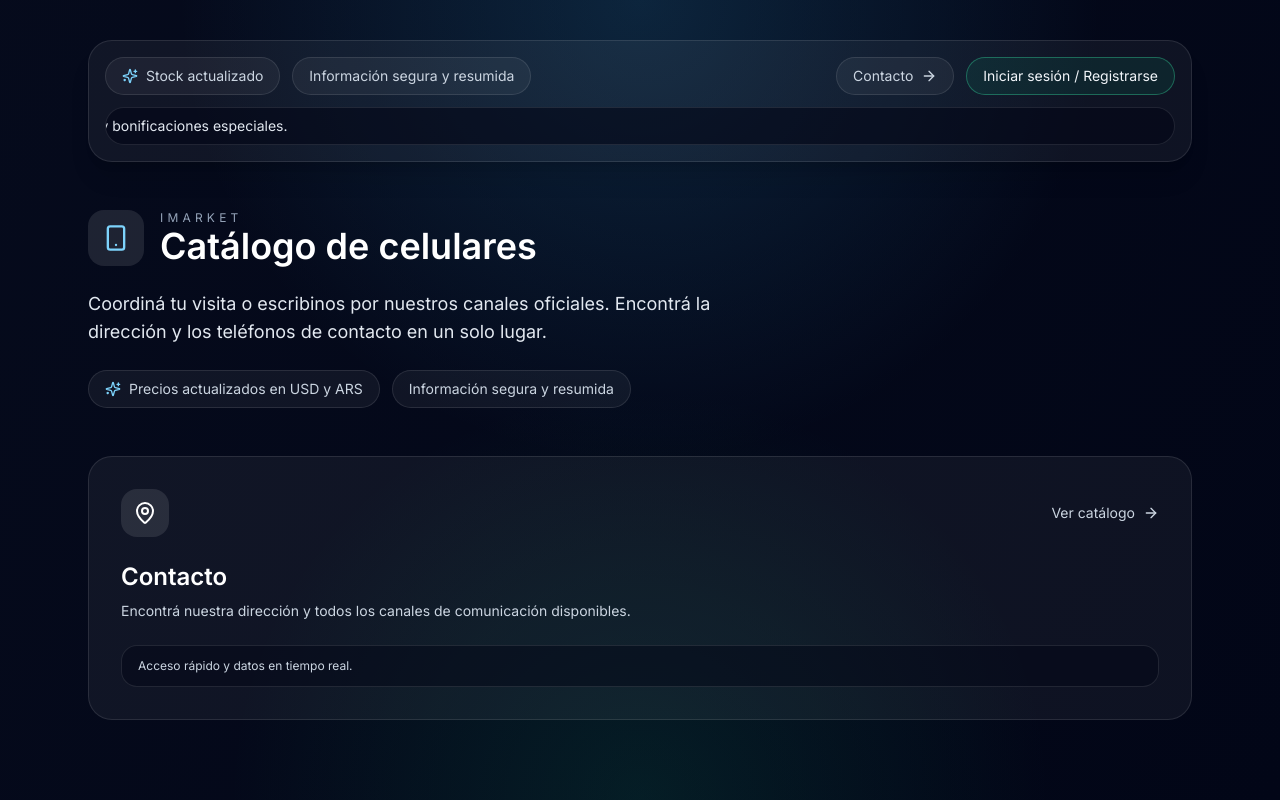
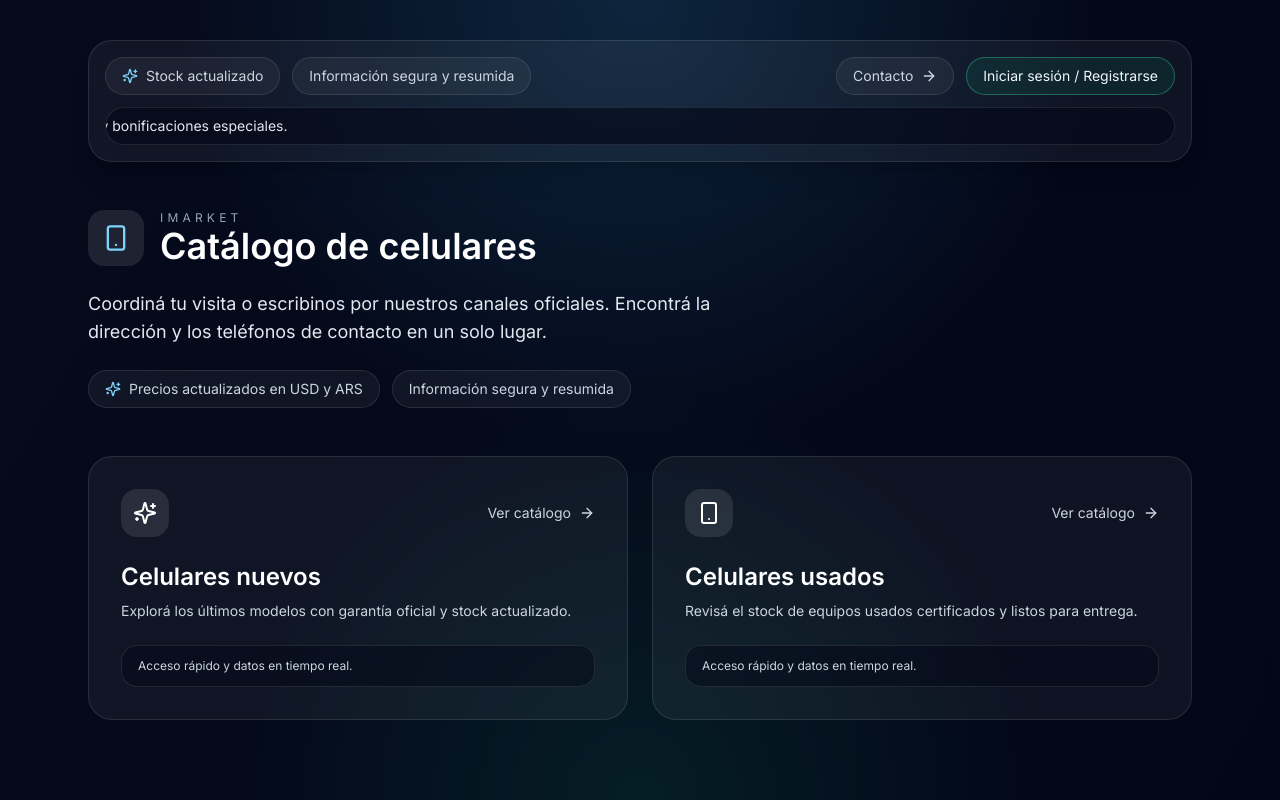
Before and after one commit to tibudiaz/nuevo-imarket-stock, a Next.js app: page / in a window 1280 px wide. Built offline with nearby package versions, Linux system fonts and the light colour scheme; no server answers; the database is empty.

Commit message:
Restore catalog access cards

```diff
--- a/components/public-access-landing.tsx
+++ b/components/public-access-landing.tsx
@@ -4,18 +4,25 @@ import Link from "next/link"
 import { useEffect, useState } from "react"
 import { useRouter } from "next/navigation"
 import { ref, onValue } from "firebase/database"
-import { ArrowRight, MapPin, Smartphone, Sparkles } from "lucide-react"
+import { ArrowRight, Smartphone, Sparkles } from "lucide-react"
 
 import PublicTopBar from "@/components/public-top-bar"
 import { database } from "@/lib/firebase"
 
 const landingOptions = [
   {
-    title: "Contacto",
-    description: "Encontrá nuestra dirección y todos los canales de comunicación disponibles.",
-    href: "/catalogo/contacto",
+    title: "Celulares nuevos",
+    description: "Explorá los últimos modelos con garantía oficial y stock actualizado.",
+    href: "/catalogo/nuevos",
+    accent: "from-emerald-400/20 via-emerald-300/5 to-transparent",
+    icon: Sparkles,
+  },
+  {
+    title: "Celulares usados",
+    description: "Revisá el stock de equipos usados certificados y listos para entrega.",
+    href: "/catalogo/usados",
     accent: "from-sky-500/20 via-sky-400/5 to-transparent",
-    icon: MapPin,
+    icon: Smartphone,
   },
 ]
 
@@ -167,7 +174,7 @@ export default function PublicAccessLanding() {
           </div>
         </header>
 
-        <section className="grid gap-6 md:grid-cols-1">
+        <section className="grid gap-6 md:grid-cols-2">
           {landingOptions.map((option) => {
             const Icon = option.icon
             return (
```
